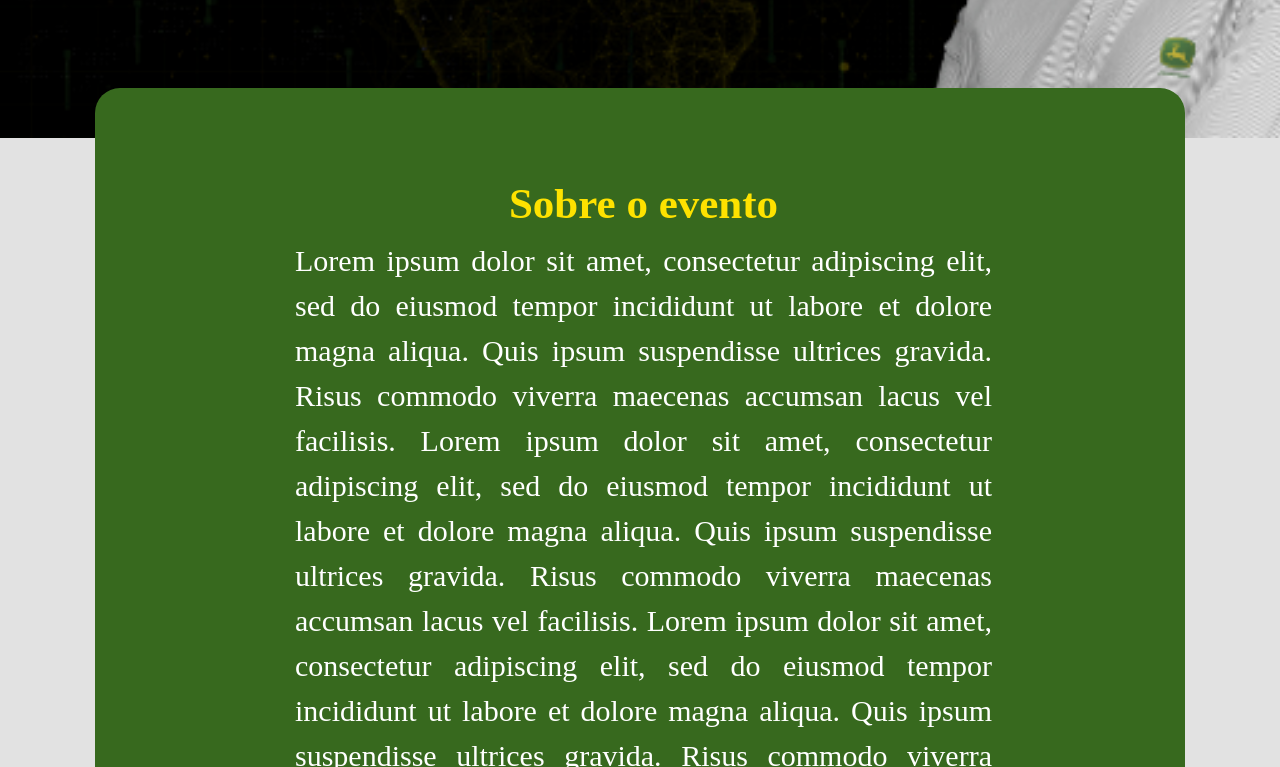
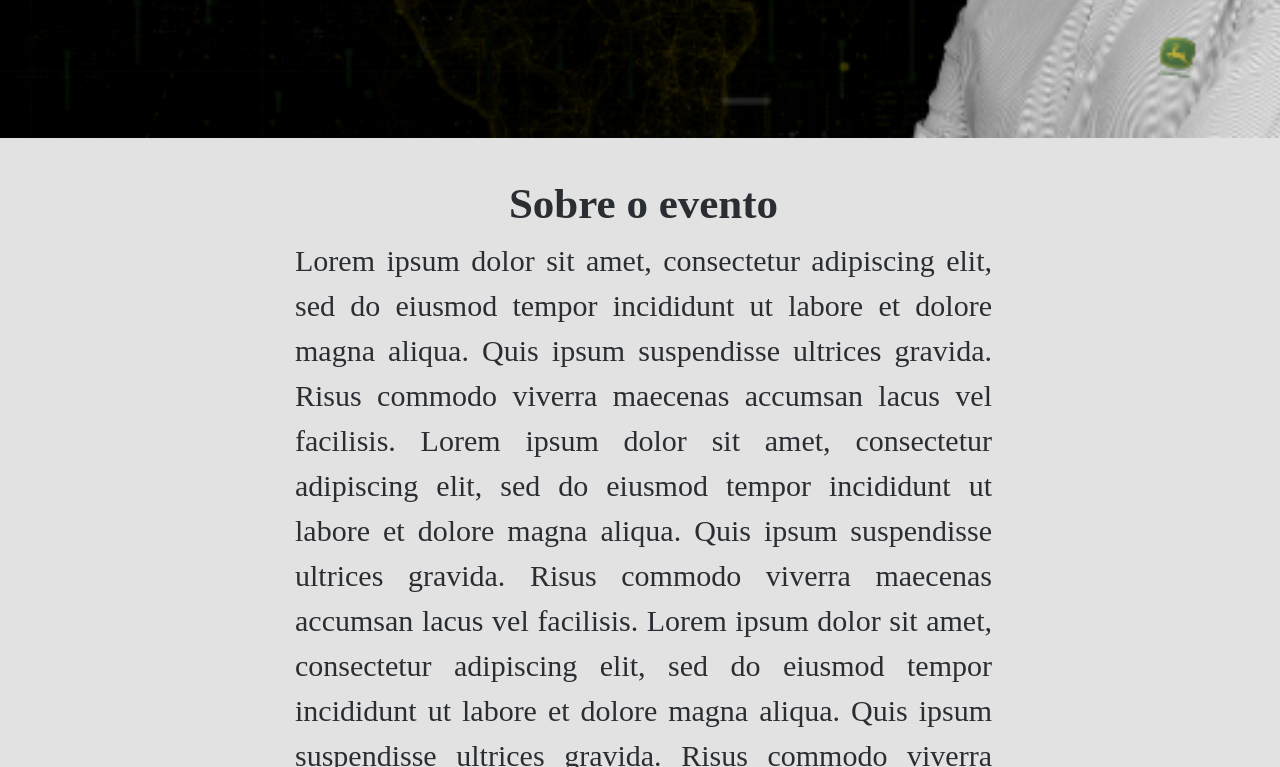
Before and after one commit to RaphaAmericano/john_deere, a website: page index.html in a window 1280 px wide. Shown: the part 553-1320 px from the top of the page. Drawn offline with Linux system fonts and the light colour scheme; a web font is replaced by a local one.

Commit message:
Ajuste da barra verde

```diff
--- a/scss/_section_sobre.scss
+++ b/scss/_section_sobre.scss
@@ -1,7 +1,8 @@
 .sobre {
     margin-top: -50px;
     border-radius: 25px 25px 0 0 ;
-    background-color: $verde;
+    // background-color: $verde;
+    background-color: transparent;
     padding: 34px 26px 16px 28px;
     @include media-breakpoint-up(xl) {
         padding: 90px 193px 91px 200px;
@@ -9,7 +10,8 @@
         margin-right: 80px;
     }
     p{
-        color: $white;
+        // color: $white;
+        color: $cinza;
         font-size: 19px;
         font-weight: lighter;
         @include media-breakpoint-up(lg) {
@@ -22,7 +24,8 @@
         @include media-breakpoint-down(xs){
             font-size: 29px;
         }
-        color: $amarelo;
+        // color: $amarelo;
+        color: $cinza;
         font-weight: bold;
     }
 }
```
Also changed, not shown: css/style.css.
